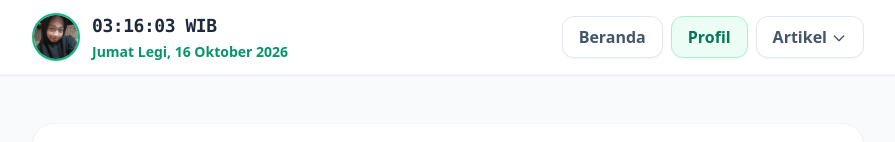
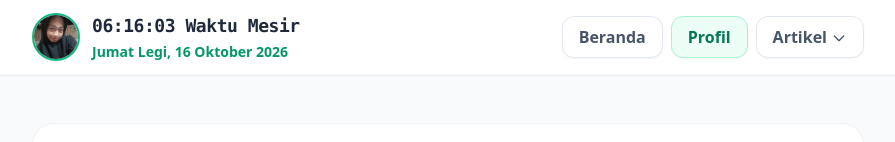
Before and after one commit to dealovadealova/syifa, a website: page profil.html in a window 1280 px wide. Shown: the top 142 px of the page, without its empty margins (192-1087 px from the left). Drawn offline with nearby package versions, Linux system fonts and the light colour scheme.

Commit message:
Update profil.html

```diff
--- a/profil.html
+++ b/profil.html
@@ -126,19 +126,25 @@
   </footer>
 
   <!-- ========================================== -->
-  <!-- 4. JAVASCRIPT JAM & TANGGAL                -->
+  <!-- 4. JAVASCRIPT JAM & TANGGAL (WAKTU MESIR)  -->
   <!-- ========================================== -->
   <script>
     function jalankanSistemWaktu() {
-      const now = new Date();
+      // Mengambil waktu real-time khusus zona waktu Kairo (Mesir)
+      const waktuKairoString = new Date().toLocaleString("en-US", { timeZone: "Africa/Cairo" });
+      const now = new Date(waktuKairoString);
+
       const jam = String(now.getHours()).padStart(2, '0');
       const menit = String(now.getMinutes()).padStart(2, '0');
       const detik = String(now.getSeconds()).padStart(2, '0');
-      document.getElementById('jam-digital').innerText = `${jam}:${menit}:${detik} WIB`;
+
+      // Ubah tulisan WIB menjadi Waktu Mesir
+      document.getElementById('jam-digital').innerText = `${jam}:${menit}:${detik} Waktu Mesir`;
 
       const namaHari = ['Minggu', 'Senin', 'Selasa', 'Rabu', 'Kamis', 'Jumat', 'Sabtu'][now.getDay()];
       const namaBulan = ['Januari', 'Februari', 'Maret', 'April', 'Mei', 'Juni', 'Juli', 'Agustus', 'September', 'Oktober', 'November', 'Desember'][now.getMonth()];
 
+      // Perhitungan pasaran Jawa menyesuaikan tanggal yang sedang berjalan di Kairo
       const refDate = new Date(2021, 0, 1);
       const todayDate = new Date(now.getFullYear(), now.getMonth(), now.getDate());
       const bedaHari = Math.floor((todayDate - refDate) / (1000 * 3600 * 24));
```
